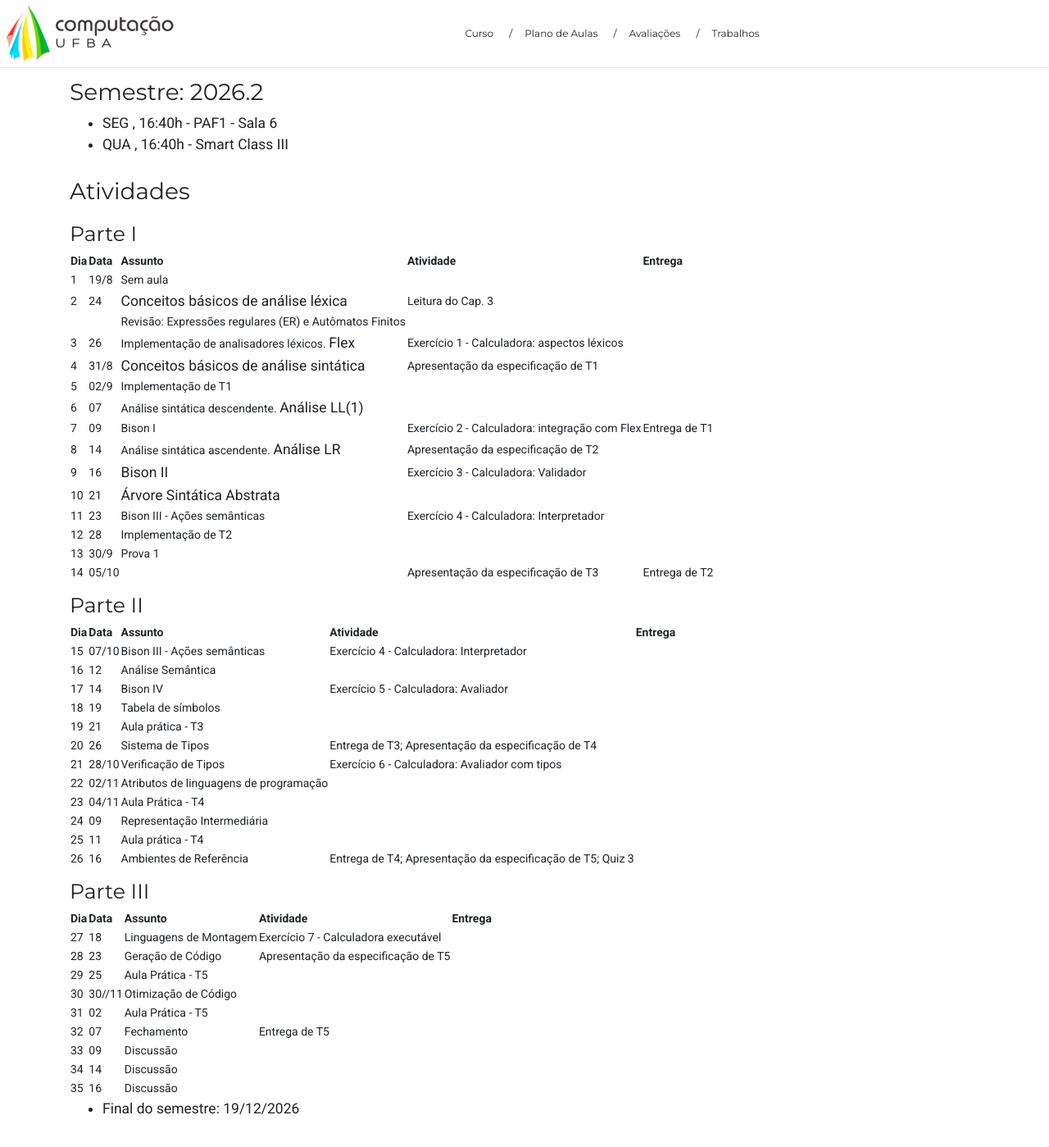
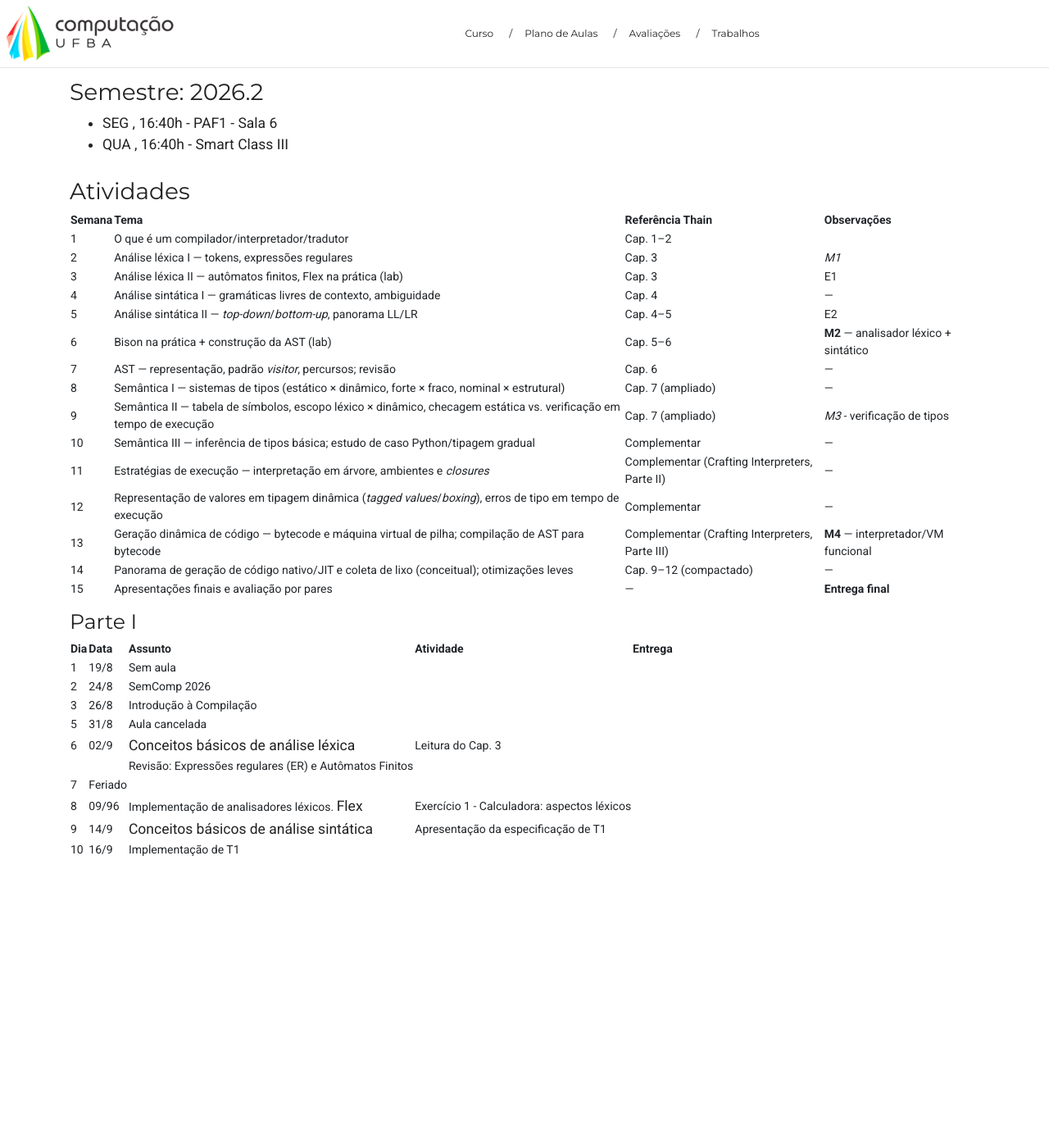
Before and after one commit to MATA61-IC-UFBA/mata61-ic-ufba.github.io, a Jekyll site: the page built from 20262/plano.md, in a window 1280 px wide and 1400 px high, scrolled down 373 px. Shown: the whole window at 82% size. Built offline with Jekyll 4.4.1, drawn with Linux system fonts in a browser that asks for light colours; after the commit the page ends 1511 px from its top, so only the background shows below that.

Commit message:
update plano

```diff
--- a/20262/plano.md
+++ b/20262/plano.md
@@ -16,15 +16,41 @@ kickoff:
 
 ## Atividades
 
+
+| Semana | Tema | Referência Thain | Observações |
+|---|---|---|
+| 1 | O que é um compilador/interpretador/tradutor | Cap. 1–2 | |
+| 2 | Análise léxica I — tokens, expressões regulares | Cap. 3 | *M1* |
+| 3 | Análise léxica II — autômatos finitos, Flex na prática (lab) | Cap. 3 | E1 |
+| 4 | Análise sintática I — gramáticas livres de contexto, ambiguidade | Cap. 4 | — |
+| 5 | Análise sintática II — *top-down*/*bottom-up*, panorama LL/LR | Cap. 4–5 | E2 |
+| 6 | Bison na prática + construção da AST (lab) | Cap. 5–6 | **M2** — analisador léxico + sintático |
+| 7 | AST — representação, padrão *visitor*, percursos; revisão | Cap. 6 | — |
+| 8 | Semântica I — sistemas de tipos (estático × dinâmico, forte × fraco, nominal × estrutural) | Cap. 7 (ampliado) | — |
+| 9 | Semântica II — tabela de símbolos, escopo léxico × dinâmico, checagem estática vs. verificação em tempo de execução | Cap. 7 (ampliado) | *M3* - verificação de tipos |
+| 10 | Semântica III — inferência de tipos básica; estudo de caso Python/tipagem gradual | Complementar | — |
+| 11 | Estratégias de execução — interpretação em árvore, ambientes e *closures* | Complementar (Crafting Interpreters, Parte II) | — |
+| 12 | Representação de valores em tipagem dinâmica (*tagged values*/*boxing*), erros de tipo em tempo de execução | Complementar | — |
+| 13 | Geração dinâmica de código — bytecode e máquina virtual de pilha; compilação de AST para bytecode | Complementar (Crafting Interpreters, Parte III) | **M4** — interpretador/VM funcional |
+| 14 | Panorama de geração de código nativo/JIT e coleta de lixo (conceitual); otimizações leves | Cap. 9–12 (compactado) | — |
+| 15 | Apresentações finais e avaliação por pares | — | **Entrega final** |
+
+
 ### Parte I
 
 | **Dia**  | **Data** | **Assunto**                                             | **Atividade** | **Entrega** |
-| 1   |  19/8  | Sem aula |           |         |
-| 2   |  24  | [Conceitos básicos de análise léxica](https://www.dropbox.com/scl/fi/fwa19tjod44apseln3iyb/ch03-2ed-Scanning-Thain-Compiler-Book.pdf?rlkey=bpwxzp7g1zxpsqbmwtlui40ow&st=wlp28u3v&dl=0) | Leitura do Cap. 3 | |
+| 1   |  19/8  | Sem aula                |           |         |
+| 2   |  24/8  | SemComp 2026            |           |         |
+| 3   |  26/8  | Introdução à Compilação |           |         |
+| 5   |  31/8  | Aula cancelada          |           |         |
+| 6   |  02/9  | [Conceitos básicos de análise léxica](https://www.dropbox.com/scl/fi/fwa19tjod44apseln3iyb/ch03-2ed-Scanning-Thain-Compiler-Book.pdf?rlkey=bpwxzp7g1zxpsqbmwtlui40ow&st=wlp28u3v&dl=0) | Leitura do Cap. 3 | |
 |        |        | Revisão: Expressões regulares (ER) e Autômatos Finitos |          | |
-| 3   |  26  | Implementação de analisadores léxicos. [Flex](https://www.dropbox.com/scl/fi/ew65m7cu5wf7yh0bogyy2/ch2-en-1ed-Levine-Flex_Bison-2009-flex.pdf?rlkey=eiwpswu2m3qcs2r7rr184y6in&st=d48feb9r&dl=0) | Exercício 1 - Calculadora: aspectos léxicos | |
-| 4   |  31/8  | [Conceitos básicos de análise sintática](https://www.dropbox.com/scl/fi/3euqwn6nj0i8i1kp6n9x5/ch04-2ed-Parsing-Thain-Compiler-Book-1-conceitos.pdf?rlkey=wsps861hfih1e9vi8p8rsm250&st=r0163khx&dl=0) | Apresentação da especificação de T1 | |
-| 5   |  02/9  | Implementação de T1 | | |
+| 7   | Feriado | | | |
+| 8   |  09/96  | Implementação de analisadores léxicos. [Flex](https://www.dropbox.com/scl/fi/ew65m7cu5wf7yh0bogyy2/ch2-en-1ed-Levine-Flex_Bison-2009-flex.pdf?rlkey=eiwpswu2m3qcs2r7rr184y6in&st=d48feb9r&dl=0) | Exercício 1 - Calculadora: aspectos léxicos | |
+| 9   |  14/9  | [Conceitos básicos de análise sintática](https://www.dropbox.com/scl/fi/3euqwn6nj0i8i1kp6n9x5/ch04-2ed-Parsing-Thain-Compiler-Book-1-conceitos.pdf?rlkey=wsps861hfih1e9vi8p8rsm250&st=r0163khx&dl=0) | Apresentação da especificação de T1 | |
+| 10  |  16/9  | Implementação de T1 | | |
+
+<!--
 | 6   |  07  | Análise sintática descendente. [Análise LL(1)](https://www.dropbox.com/scl/fi/m0ea8mzhtj20dxnw934o8/ch04-2ed-Parsing-Thain-Compiler-Book-2-top-down_LL.pdf?rlkey=4t59393k5zp7ckpaflvzyftlx&st=9wi6wlg6&dl=0) | | |
 | 7   |  09  | Bison I | Exercício 2 - Calculadora: integração com Flex | Entrega de T1 |
 | 8   |  14  | Análise sintática ascendente. [Análise LR](https://www.dropbox.com/scl/fi/9l9xq909fqs7qh2r2nds6/ch04-2ed-Parsing-Thain-Compiler-Book-3-bottom-up_LR.pdf?rlkey=ith3jam7mob5weec5l3ncxe0a&st=b9u6vag0&dl=0) | Apresentação da especificação de T2 | |
@@ -64,4 +90,13 @@ kickoff:
 | 34 | 14 | Discussão | | |
 | 35 | 16 | Discussão | | |
 
+<--
+
 * Final do semestre: 19/12/2026
+
+<!--
+
+|  formação de equipes; apresentação do projeto | Cap. 1–2 | Definição da linguagem-alvo pela equipe |
+
+
+-->
```
